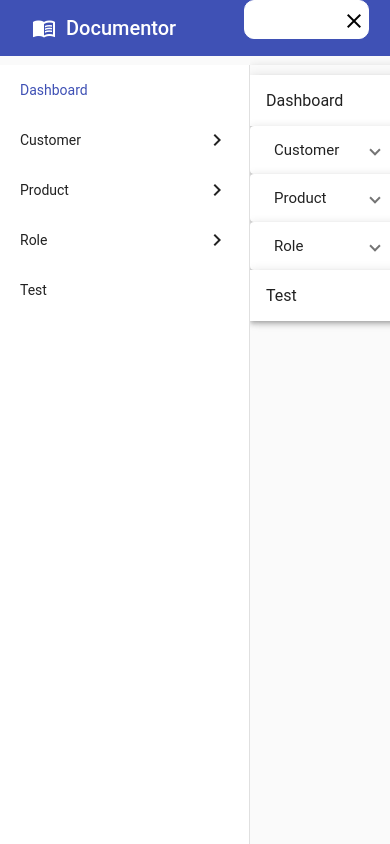
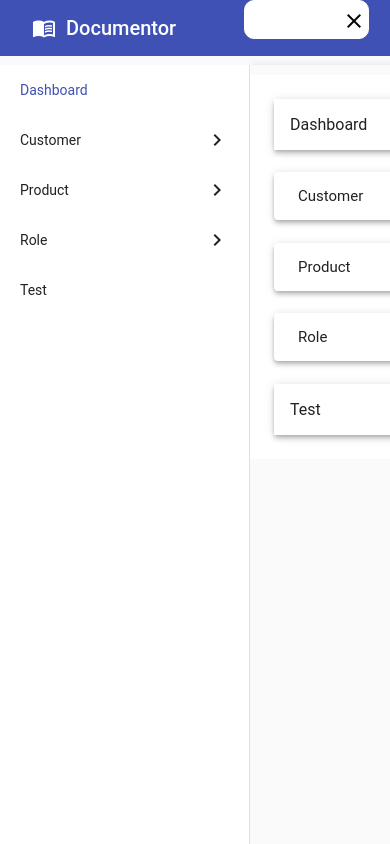
Before and after one commit to srinidevlearn/angular-uq11hy-learn-material, an Angular app: page / in a window 390 px wide. Built offline with nearby package versions, Linux system fonts and the light colour scheme.

Commit message:
2 files modified

```diff
--- a/src/app/dashboard/dashboard.component.css
+++ b/src/app/dashboard/dashboard.component.css
@@ -15,3 +15,17 @@
   max-height: 20px;
   cursor: pointer;
 }
+
+@media (min-width: 320px) and (max-width: 480px) {
+  .grid{
+    grid-template-columns: 1fr;
+  }
+}
+
+@media (min-width: 481px) and (max-width: 767px) {
+
+ .grid{
+    grid-template-columns: 1fr 1fr;
+  }
+
+}
--- a/src/app/dashboard/dashboard.component.html
+++ b/src/app/dashboard/dashboard.component.html
@@ -1,9 +1,7 @@
 <div class="mat-elevation-z4" style="text-align:right;padding-top:10px">
 
 </div>
-<!-- <div class="grid"> -->
-
-  <mat-grid-list cols="2" rowHeight="2:1">
+<div class="grid">
 
 	<ng-container *ngFor="let item of sideNavMenuData">
 
@@ -34,5 +32,4 @@
 
 	</ng-container>
 
-  </mat-grid-list>
-<!-- </div> -->
+</div>
```
